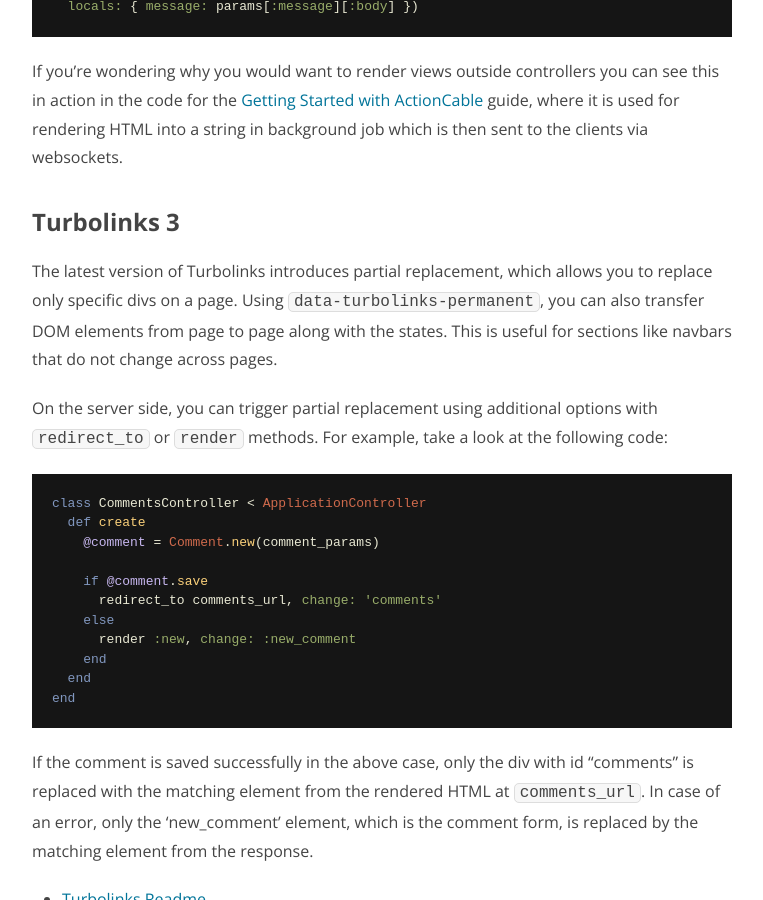
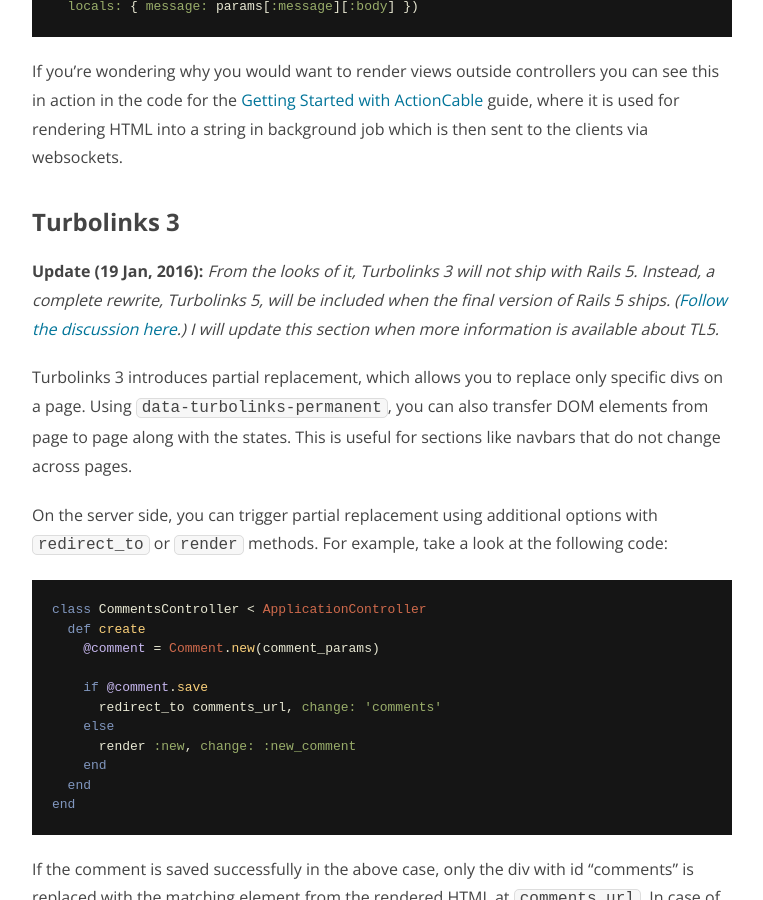
Before and after one commit to nithinbekal/nithinbekal.github.io, a Jekyll site: the page built from _posts/2016-01-04-rails-5-features.md, in a window 1280 px wide and 900 px high, scrolled down 3117 px. Shown: the whole window, without its empty margins (258-1021 px from the left). Built offline with Jekyll 4.4.1, drawn with Linux system fonts in a browser that asks for light colours; comment, search, counter and statistics services are not loaded.

Commit message:
Add note about Turbolinks 5

```diff
--- a/_posts/2016-01-04-rails-5-features.md
+++ b/_posts/2016-01-04-rails-5-features.md
@@ -147,7 +147,14 @@ which is then sent to the clients via websockets.
 
 ## Turbolinks 3
 
-The latest version of Turbolinks introduces partial replacement,
+__Update (19 Jan, 2016):__
+_From the looks of it, Turbolinks 3 will not ship with Rails 5.
+Instead, a complete rewrite, Turbolinks 5, will be included
+when the final version of Rails 5 ships.
+([Follow the discussion here](https://github.com/rails/turbolinks/issues/628).)
+I will update this section when more information is available about TL5._
+
+Turbolinks 3 introduces partial replacement,
 which allows you to replace only specific divs on a page.
 Using `data-turbolinks-permanent`, you can also transfer DOM elements
 from page to page along with the states.
```
